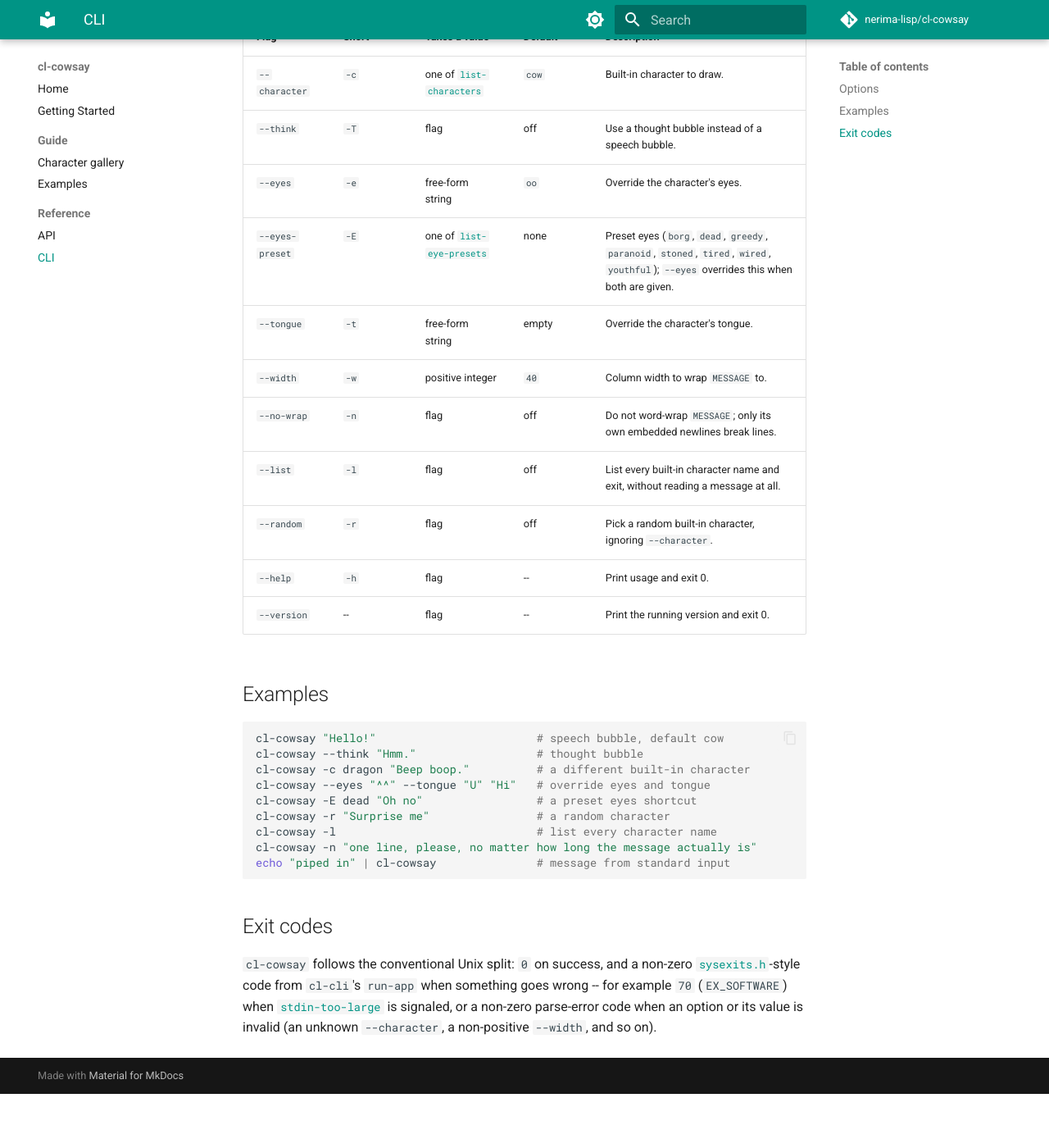
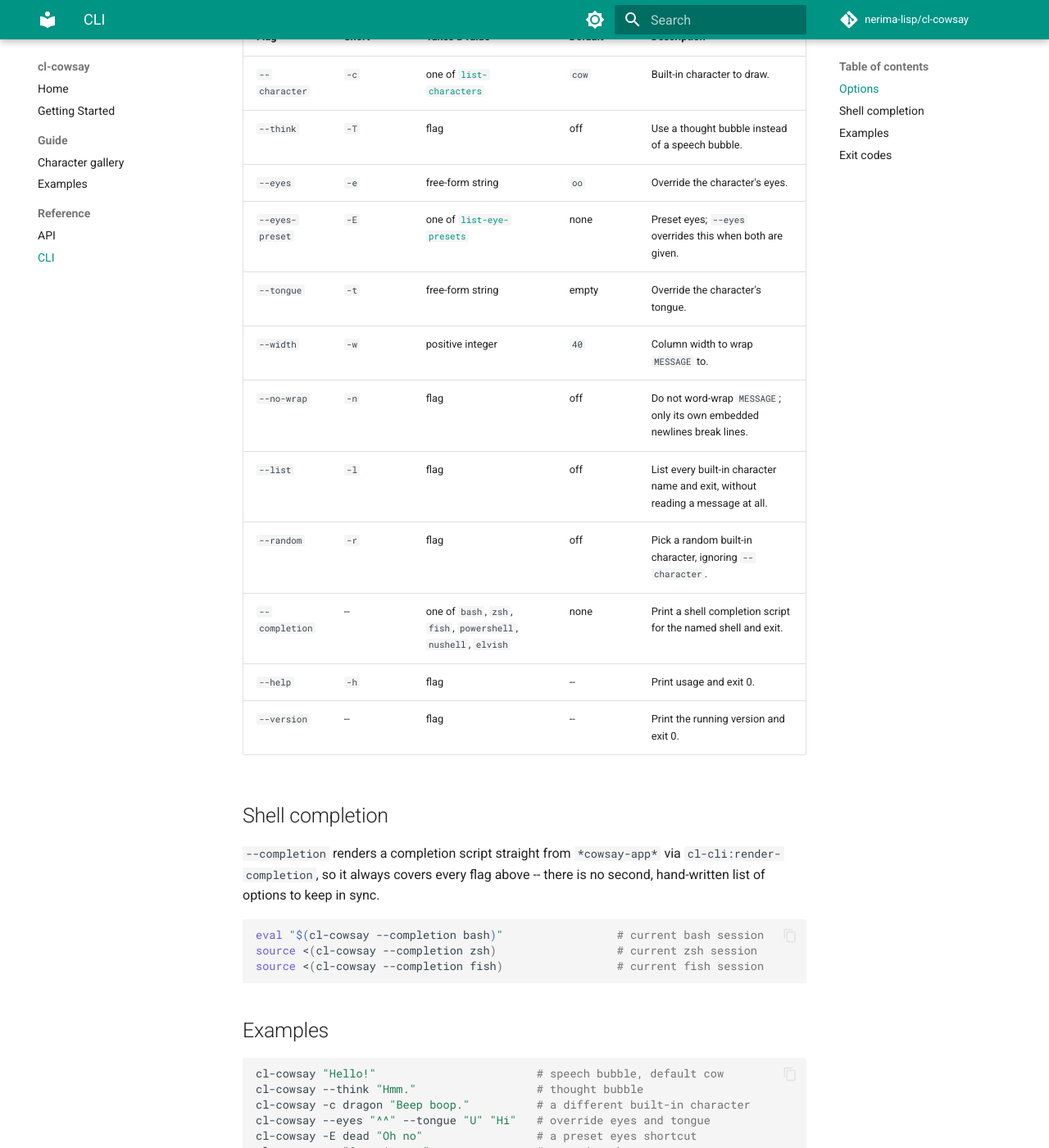
Before and after one commit to nerima-lisp/cl-cowsay, an MkDocs documentation site: the page built from docs/src/reference/cli.md, in a window 1280 px wide and 1400 px high, scrolled down 474 px. Shown: the whole window at 82% size. Built offline with MkDocs 1.6.1 and Material for MkDocs 9.7.7, drawn with Linux system fonts in a browser that asks for light colours; comment, search, counter and statistics services are not loaded; before the commit the page ends 1808 px from its top, so only the background shows below that.

Commit message:
feat: add shell completion support for bash/zsh/fish/powershell/nushell/elvish
Add --completion to render a shell completion script straight from
*cowsay-app* via cl-cli:render-completion, so it always covers every
flag without a second hand-written list to keep in sync. Bumps
cl-tty-kit to v1.4.0 for the SBCL type-declaration/optimization pass
across its hot paths. Also refactors DEFINE-COWSAY-CONDITION's reader
to intern into NAME's own package, and the condition test suite onto
a shared CHECK-COWSAY-CONDITION macro.

````diff
--- a/docs/src/reference/cli.md
+++ b/docs/src/reference/cli.md
@@ -21,14 +21,27 @@ input instead (up to 64 KiB; see [`stdin-too-large`](api.md#stdin-too-large)).
 | `--character` | `-c` | one of [`list-characters`](api.md#list-characters) | `cow` | Built-in character to draw. |
 | `--think` | `-T` | flag | off | Use a thought bubble instead of a speech bubble. |
 | `--eyes` | `-e` | free-form string | `oo` | Override the character's eyes. |
-| `--eyes-preset` | `-E` | one of [`list-eye-presets`](api.md#list-eye-presets) | none | Preset eyes (`borg`, `dead`, `greedy`, `paranoid`, `stoned`, `tired`, `wired`, `youthful`); `--eyes` overrides this when both are given. |
+| `--eyes-preset` | `-E` | one of [`list-eye-presets`](api.md#list-eye-presets) | none | Preset eyes; `--eyes` overrides this when both are given. |
 | `--tongue` | `-t` | free-form string | empty | Override the character's tongue. |
 | `--width` | `-w` | positive integer | `40` | Column width to wrap `MESSAGE` to. |
 | `--no-wrap` | `-n` | flag | off | Do not word-wrap `MESSAGE`; only its own embedded newlines break lines. |
 | `--list` | `-l` | flag | off | List every built-in character name and exit, without reading a message at all. |
 | `--random` | `-r` | flag | off | Pick a random built-in character, ignoring `--character`. |
+| `--completion` | -- | one of `bash`, `zsh`, `fish`, `powershell`, `nushell`, `elvish` | none | Print a shell completion script for the named shell and exit. |
 | `--help` | `-h` | flag | -- | Print usage and exit 0. |
 | `--version` | -- | flag | -- | Print the running version and exit 0. |
+
+## Shell completion
+
+`--completion` renders a completion script straight from `*cowsay-app*` via
+`cl-cli:render-completion`, so it always covers every flag above -- there is
+no second, hand-written list of options to keep in sync.
+
+```sh
+eval "$(cl-cowsay --completion bash)"                 # current bash session
+source <(cl-cowsay --completion zsh)                  # current zsh session
+source <(cl-cowsay --completion fish)                 # current fish session
+```
 
 ## Examples
 
````
Also changed, not shown: docs/src/index.md (+3 -0 lines), README.md, 14 other files.
